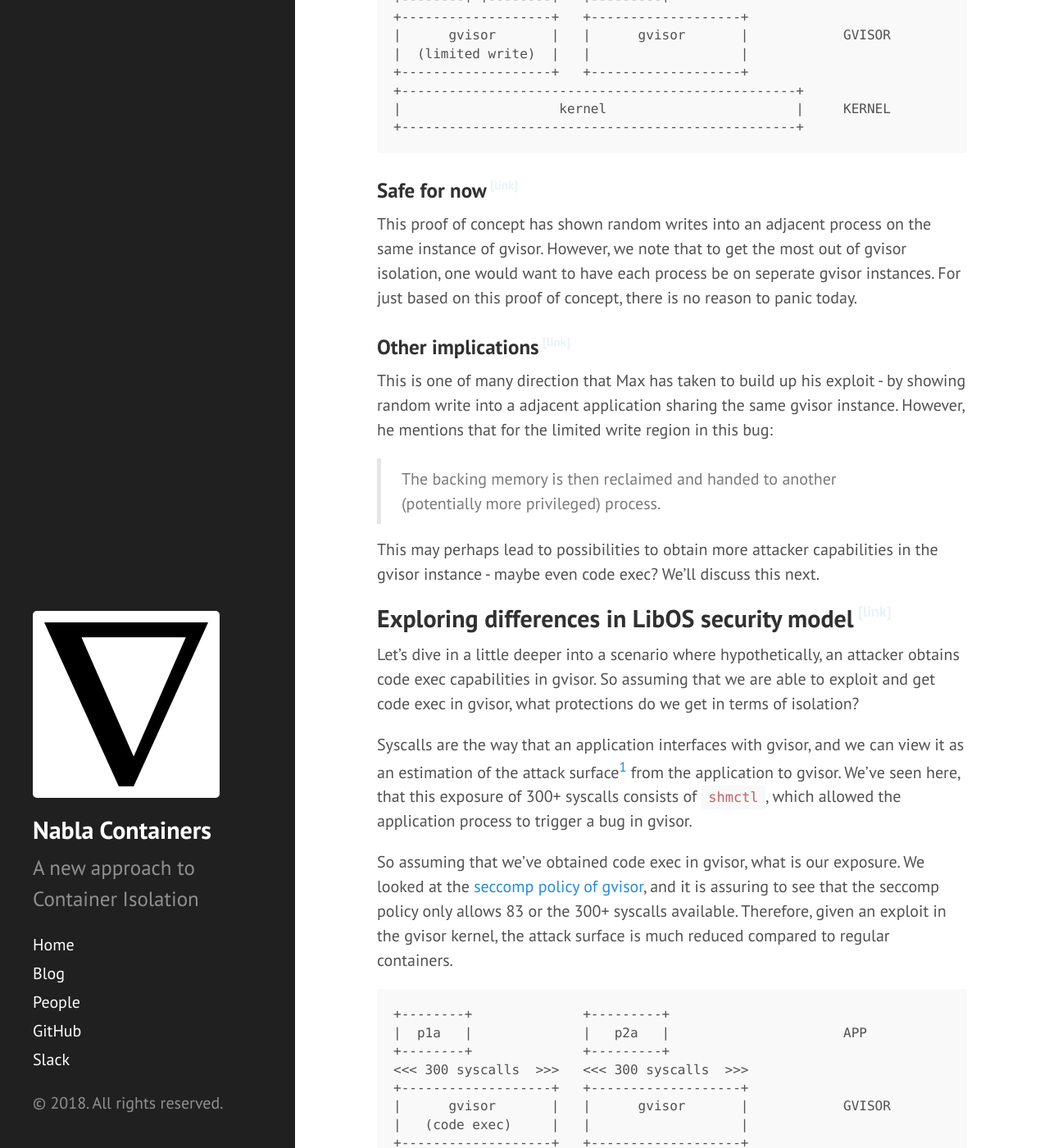
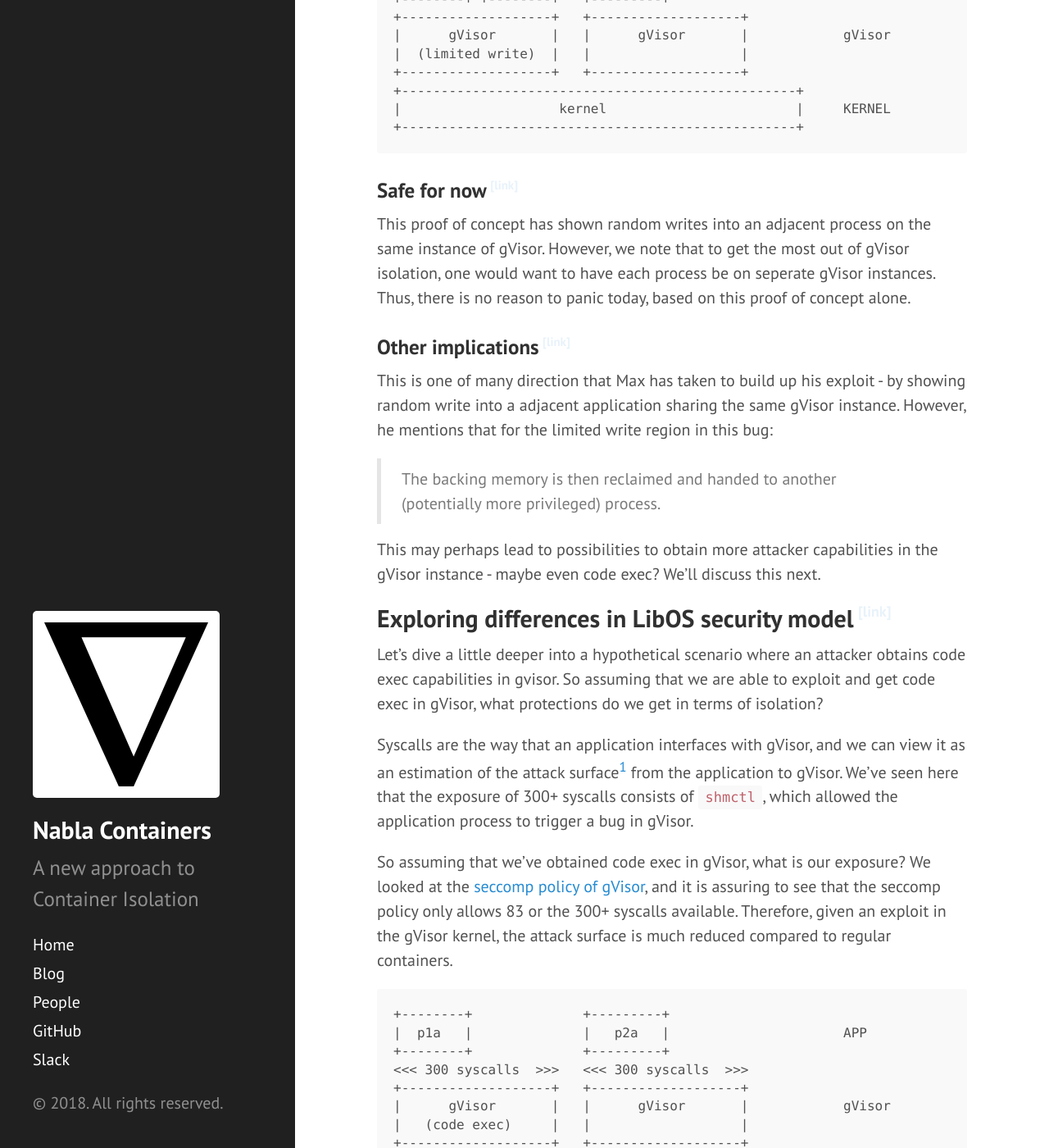
Before and after one commit to nabla-containers/nabla-containers.github.io, a Jekyll site: the page built from _posts/2018-12-05-exploit-model.md, in a window 1280 px wide and 1400 px high, scrolled down 3314 px. Shown: the whole window at 82% size. Built offline with Jekyll 4.4.1, drawn with Linux system fonts in a browser that asks for light colours; some of the changed text lies outside the part shown.

Commit message:
Sahil's comments addressing
Signed-off-by: Brandon Lum <lumjjb@gmail.com>

````diff
--- a/_posts/2018-12-05-exploit-model.md
+++ b/_posts/2018-12-05-exploit-model.md
@@ -1,12 +1,12 @@
 ---
 layout: post
-title: Discussing Exploitation and Priv Escalation - Analysis of gvisor exploit
+title: Discussing Exploitation and Priv Escalation - Analysis of gVisor exploit
 date: 2018-12-05
 author: lumjjb
-description: Discussing Exploitation and Priv Escalation - Analysis of gvisor exploit
+description: Discussing Exploitation and Priv Escalation - Analysis of gVisor exploit
 ---
 
-In this blog post, we take a look at the work that Max Justicz wrote about in his post ["Privilege Escalation in gvisor, Google's Container Sandbox"](https://justi.cz/security/2018/11/14/gvisor-lpe.html). We discuss the threat model of gvisor and what the exploit provides and the differences between the LibOS security model between gvisor and Nabla containers. Finally, we explore some other threats.
+In this blog post, we take a look at the work that Max Justicz wrote about in his post ["Privilege Escalation in gVisor, Google's Container Sandbox"](https://justi.cz/security/2018/11/14/gVisor-lpe.html). We discuss the threat model of gVisor and what the exploit provides and the differences between the LibOS security model between gVisor and Nabla containers. Finally, we explore some other threats.
 
 ## Exploitation 102: Attacker capabilities
 
@@ -72,7 +72,7 @@
 | (exec) | |( write)|   |         |
 +--------+ +--------+   +---------+
 +-------------------+   +-------------------+
-|      gvisor       |   |      gvisor       |            GVISOR
+|      gVisor       |   |      gVisor       |            gVisor
 |  (limited write)  |   |                   |
 +-------------------+   +-------------------+
 +--------------------------------------------------+
@@ -82,24 +82,24 @@
 
 ### Safe for now
 
-This proof of concept has shown random writes into an adjacent process on the same instance of gvisor. However, we note that to get the most out of gvisor isolation, one would want to have each process be on seperate gvisor instances. For just based on this proof of concept, there is no reason to panic today.
+This proof of concept has shown random writes into an adjacent process on the same instance of gVisor. However, we note that to get the most out of gVisor isolation, one would want to have each process be on seperate gVisor instances. Thus, there is no reason to panic today, based on this proof of concept alone.
 
 ### Other implications
 
-This is one of many direction that Max has taken to build up his exploit - by showing random write into a adjacent application sharing the same gvisor instance. However, he mentions that for the limited write region in this bug:
+This is one of many direction that Max has taken to build up his exploit - by showing random write into a adjacent application sharing the same gVisor instance. However, he mentions that for the limited write region in this bug:
 
 >The backing memory is then reclaimed and handed to another (potentially more privileged) process.
 
-This may perhaps lead to possibilities to obtain more attacker capabilities in the gvisor instance - maybe even code exec? We'll discuss this next.
+This may perhaps lead to possibilities to obtain more attacker capabilities in the gVisor instance - maybe even code exec? We'll discuss this next.
 
 
 ## Exploring differences in LibOS security model
 
-Let's dive in a little deeper into a scenario where hypothetically, an attacker obtains code exec capabilities in gvisor. So assuming that we are able to exploit and get code exec in gvisor, what protections do we get in terms of isolation?
+Let's dive a little deeper into a hypothetical scenario where an attacker obtains code exec capabilities in gvisor. So assuming that we are able to exploit and get code exec in gVisor, what protections do we get in terms of isolation?
 
-Syscalls are the way that an application interfaces with gvisor, and we can view it as an estimation of the attack surface[^1] from the application to gvisor. We've seen here, that this exposure of 300+ syscalls consists of `shmctl`, which allowed the application process to trigger a bug in gvisor.
+Syscalls are the way that an application interfaces with gVisor, and we can view it as an estimation of the attack surface[^1] from the application to gVisor. We've seen here that the exposure of 300+ syscalls consists of `shmctl`, which allowed the application process to trigger a bug in gVisor.
 
-So assuming that we've obtained code exec in gvisor, what is our exposure. We looked at the [seccomp policy of gvisor](https://github.com/google/gvisor/blob/0091db9cbddb6c9fb4c96fbde980780c98006eda/runsc/boot/filter/config.go), and it is assuring to see that the seccomp policy only allows 83 or the 300+ syscalls available. Therefore, given an exploit in the gvisor kernel, the attack surface is much reduced compared to regular containers.
+So assuming that we've obtained code exec in gVisor, what is our exposure? We looked at the [seccomp policy of gVisor](https://github.com/google/gVisor/blob/0091db9cbddb6c9fb4c96fbde980780c98006eda/runsc/boot/filter/config.go), and it is assuring to see that the seccomp policy only allows 83 or the 300+ syscalls available. Therefore, given an exploit in the gVisor kernel, the attack surface is much reduced compared to regular containers.
 
 ```
 +--------+              +---------+
@@ -107,7 +107,7 @@
 +--------+              +---------+
 <<< 300 syscalls  >>>   <<< 300 syscalls  >>>
 +-------------------+   +-------------------+
-|      gvisor       |   |      gvisor       |            GVISOR
+|      gVisor       |   |      gVisor       |            gVisor
 |   (code exec)     |   |                   |
 +-------------------+   +-------------------+
 <<<  83 syscalls  >>>   <<<  83 syscalls  >>>     <--- Attack surface
@@ -139,10 +141,12 @@
 
 For nabla, the attack surface to obtain code exec in the kernel would need to be from these 7 syscalls.
 
+
+
 To summarize, here's a side-by-side comparison of the models:
 
 ```
-      GVISOR                   NABLA
+      gVisor                   NABLA
       ------                   -----
 
 +--------+
@@ -150,7 +154,7 @@
 +--------+              +---------+
 <<< 300 syscalls  >>>   |   p2a   |
 +-------------------+   +-------------------+
-|      gvisor       |   |   nabla LibOS     |           LibOS
+|      gVisor       |   |   nabla LibOS     |           LibOS
 |   (code exec)     |   |                   |
 +-------------------+   +-------------------+
 <<<  83 syscalls  >>>   <<<   7 syscalls  >>>     <--- Attack surface
@@ -160,25 +164,32 @@
 ```
 
 
+We note a subtle difference in the way the application links to the LibOS. In gVisor, the LibOS acts as an additional protection boundary which guards[^2] against the inputs that can be invoked with the 83 syscalls.
 
 
 ## But it's a memory safe langauge!
 
-So gvisor does two things, it reduces the attack surface to the kernel, and has an protection boundary which guards against the inputs that can be invoked with the 83 syscalls (the guarding is implicit in a way that the logic of the implementation would constrain the total number of syscalls invokable by a well behaved gvisor). Therefore, more work needs to be done by the attacker to bypass these guards.
+Some argue that gVisor is written in golang, and therefore memory safe. Golang is safer, but is not immune to the same class of bugs that we've discussed in this post.
 
-Some argue that gvisor is written in golang, and golang is memory safe. I believe that golang is a safer language from the PL standpoint, but it is hard to guarantee that the implementation is true to the language semantics. Often, bugs in implementation or performance trade-offs (this is rampant in the hardware work with [Spectre](https://meltdownattack.com/) variant bugs) are the result of this.
+I believe that golang is a safer language from the programming language standpoint (i.e. the common design pattern doesn't allow writing to arbitrary pointers and performing malloc/free operations), but it is hard to guarantee that the implementation is true to the language semantics. Often, bugs in implementation or performance trade-offs (this is rampant in the hardware work with [Spectre](https://meltdownattack.com/) variant bugs) are the result of this.
 
 As a bonus, here are two implementations of memory corruption POCs - one from an implementation bug, and one from a performance design standpoint.
 
 ### Implementation bug
 
-The security research and CTF group that I am part of, [Plaid Parliament of Pwning (PPP)](https://pwning.net/), worked on showing code exec in the golang playground. You may view the blog post by Alex Reece [here](http://codearcana.com/posts/2013/04/23/exploiting-a-go-binary.html).
+The security research and CTF group that I am part of, [Plaid Parliament of Pwning (PPP)](https://pwning.net/), worked on showing a memory corruption attack leading to code exec in the golang playground. You may view the blog post by Alex Reece [here](http://codearcana.com/posts/2013/04/23/exploiting-a-go-binary.html).
 
 ### Design bug
 
-The bug here is due a data race of some types using multiword values (i.e. a type is represented by multiple words in byte) and a race in the garbage collector.
+The bug here is due a data race of some data types using multiword values (i.e. a type is represented by multiple words in byte) and a race in the garbage collector.
 
 The vulnerability is detailed on STALKR's blog post ["Golang data races to break memory safety"](https://blog.stalkr.net/2015/04/golang-data-races-to-break-memory-safety.html) and discussion on the design and trade-offs are talked about in [Russ Cox's blogpost](https://research.swtch.com/gorace).
 
+## What's next?
+
+In conclusion, we've observed that gVisor and Nabla draw several similarities in the threat model, and yet they focus on different methods of providing security - maximum attack surface reduction (Nabla) vs additional protection boundaries (gVisor). We hope to see more interesting proof of concepts like Max's to help us continue to fine tune our isolation threat model!
+
+P.S. We think that the separation of protection boundaries between the application and the LibOS performed by gVisor is a good thing to have, at least in terms of address space separation - and this is something we may look into in the future!
 
 [^1]: [Refining the Isolation Metric]({% post_url 2018-08-03-metrics %})
+[^2]: The guarding is implicit in a way that the logic of the implementation would constrain the total number of syscalls invokable by a well behaved gVisor. One analogy of this is that by providing an interface of a TCP socket, we gaurd an application against writing malformed packets to the network.
````
Also changed, not shown: other parts of _posts/2018-12-05-exploit-model.md (+13 -11 lines).
